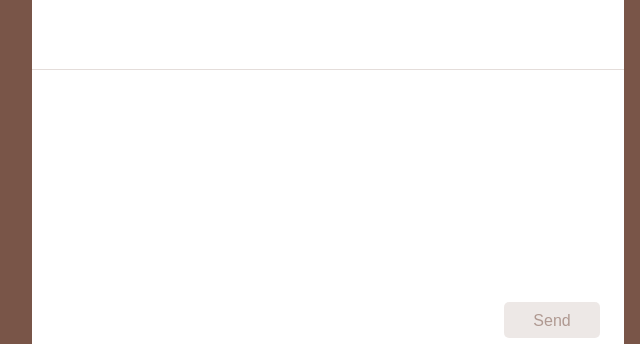
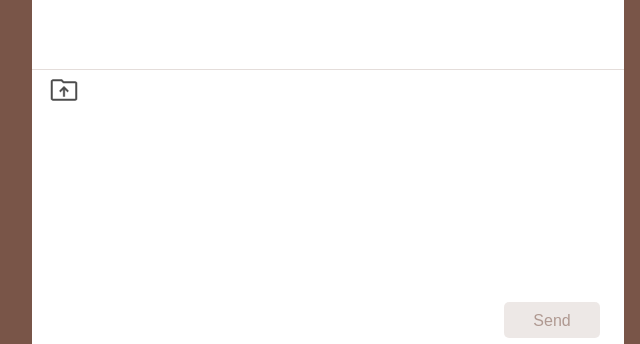
Before and after one commit to AilurusRP/LANWorker-web, a plain HTML site: page index.html in a window 1280 px wide. Shown: the part 420-764 px from the top of the page, 312-952 px from the left. Drawn offline with Linux system fonts and the light colour scheme.

Commit message:
feat: add file upload button and icon

```diff
--- a/index.html
+++ b/index.html
@@ -17,9 +17,15 @@
             <div class="msg-list-box"></div>
             <div class="divider divider-2"></div>
             <div class="msg-editor">
+                <div class="msg-editor-top-bar">
+                    <div class="msg-editor-select-file-button">
+                        <!-- Icon image from
+                            https://fonts.google.com/icons?selected=Material+Symbols+Outlined:drive_folder_upload -->
+                        <img src="static/folder.png" alt="select and send files" />
+                    </div>
+                </div>
                 <textarea class="msg-editor-text-area" oninput="enableOrDisableSendButton(this)"></textarea>
-                <!-- <input /> -->
-                <div class="msg-editor-btm-bar">
+                <div class="msg-editor-bottom-bar">
                     <div class="msg-editor-send-button">Send</div>
                 </div>
             </div>
--- a/static/index.css
+++ b/static/index.css
@@ -45,11 +45,28 @@ body {
     line-height: 0;
 }
 
+.msg-editor-top-bar {
+    height: 5vh;
+    overflow: hidden;
+}
+
+.msg-editor-select-file-button {
+    height: 4vh;
+    margin: .5vh 0 .5vh 2vh;
+    color: #795548;
+    line-height: 5vh;
+}
+
+.msg-editor-top-bar img {
+    height: 4vh;
+    opacity: .7;
+}
+
 .msg-editor-text-area {
-    height: 28vh;
+    height: 23vh;
     width: 74vh;
     margin: 0;
-    padding: 18px;
+    padding: 0 2vh 1vh 2vh;
     border: 0;
     resize: none;
 }
@@ -58,7 +75,7 @@ body {
     outline: none;
 }
 
-.msg-editor-btm-bar {
+.msg-editor-bottom-bar {
     height: 8vh;
     width: 74vh;
     overflow: hidden;
```
Also changed, not shown: static/folder.png (added).
